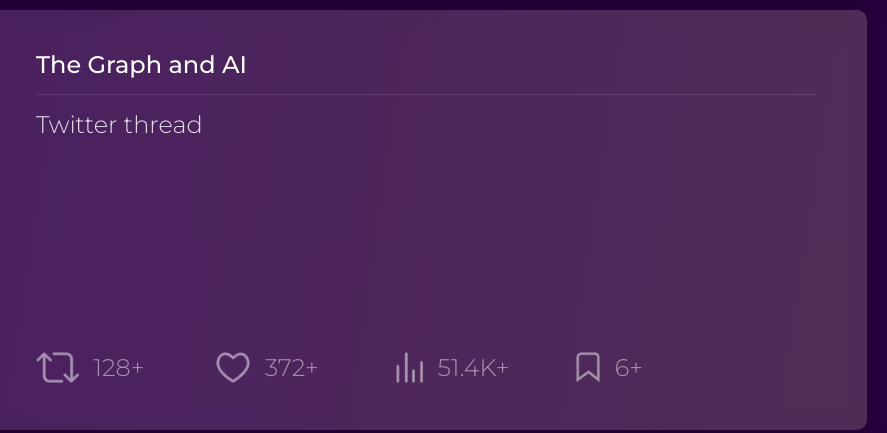
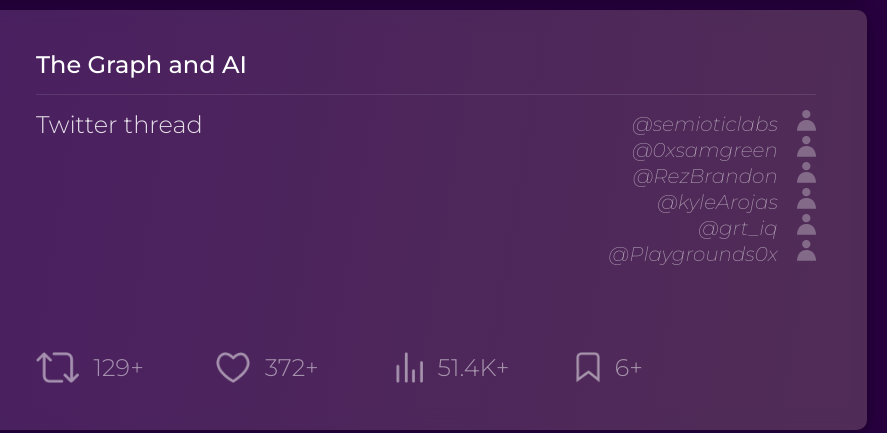
Before and after one commit to Designatum/portfolio, a plain HTML site: page index.html in a window 1280 px wide. Shown: the part 6067-6500 px from the top of the page, 393-1280 px from the left. Drawn offline with nearby package versions, Linux system fonts and the light colour scheme.

Commit message:
followers' traking + viewport fix

```diff
--- a/css/style.css
+++ b/css/style.css
@@ -130,7 +130,7 @@ hr {
 }
 
 .stats-item {
-    min-width: 180px;
+    width: 180px;
     height: 31px;
     font-size: 24px;
     font-weight: 300;
@@ -145,3 +145,23 @@ hr {
 .num {
     margin-left: 15px;
 }
+
+
+.info-info {
+    display: flex;
+}
+.info-type {
+    flex: 1 1 auto;
+}
+.username {
+    font-size: 20px;
+    font-weight: 300;
+    font-style: italic;
+    opacity: 0.5;
+}
+.icon-follower {
+    margin-left: 15px;
+}
+.followers-item {
+    text-align: right;
+}
--- a/index.html
+++ b/index.html
@@ -2,7 +2,7 @@
 <html lang="en">
 <head>
     <meta charset="UTF-8">
-    <meta name="viewport" content="width=device-width, initial-scale=1.0">
+    <meta name="viewport" content="width=1270, initial-scale=1.0">
     <link rel="stylesheet" href="css\style.css">
     <script src="https://ajax.googleapis.com/ajax/libs/jquery/3.6.4/jquery.min.js"></script>
 
@@ -151,7 +151,21 @@
                                     <div class="info">
                                         <h4>The Graph Network: Breaking Down Query Cost Structure</h4>
                                         <hr>
-                                        <p class="info__type">Twitter thread</p>
+                                        <div class="info-info">
+                                            <div class="info-type">
+                                                <p class="info__type">Twitter thread</p>
+                                            </div>
+                                            <div class="followers">
+                                                <div class="followers-item">
+                                                    <span class="username">@schmid_si</span>
+                                                    <img class="icon-follower" src="img\icons\Follower-icon.png" alt="follower icon">
+                                                </div>
+                                                <div class="followers-item">
+                                                    <span class="username">@Marcus_Rein_</span>
+                                                    <img class="icon-follower" src="img\icons\Follower-icon.png" alt="follower icon">
+                                                </div>
+                                            </div>
+                                        </div>
                                     </div>
                                     <div class="stats">
                                         <div class="stats-item">
@@ -167,7 +181,7 @@
                                             <span class="num">22.9K+</span>
                                         </div>
                                         <div class="stats-item">
-                                            <img class="icon bookmark" src="img\icons\Bookmarks-icon.png" alt="boolmark icon">
+                                            <img class="icon bookmark" src="img\icons\Bookmarks-icon.png" alt="bookmark icon">
                                             <span class="num">6+</span>
                                         </div>
                                     </div>
@@ -183,7 +197,21 @@
                                     <div class="info">
                                         <h4>GraphLooker: A Practical Example</h4>
                                         <hr>
-                                        <p class="info__type">Twitter thread</p>
+                                        <div class="info-info">
+                                            <div class="info-type">
+                                                <p class="info__type">Twitter thread</p>
+                                            </div>
+                                            <div class="followers">
+                                                <div class="followers-item">
+                                                    <span class="username">@abhayait</span>
+                                                    <img class="icon-follower" src="img\icons\Follower-icon.png" alt="follower icon">
+                                                </div>
+                                                <div class="followers-item">
+                                                    <span class="username">@dapplooker_eth</span>
+                                                    <img class="icon-follower" src="img\icons\Follower-icon.png" alt="follower icon">
+                                                </div>
+                                            </div>
+                                        </div>
                                     </div>
                                     <div class="stats">
                                         <div class="stats-item">
@@ -196,7 +224,7 @@
                                         </div>
                                         <div class="stats-item">
                                             <img class="icon view" src="img\icons\View-icon.png" alt="view icon">
-                                            <span class="num">1174+</span>
+                                            <span class="num">1.1K+</span>
                                         </div>
                                         <!-- <div class="stats-item">
                                             <img class="icon bookmark" src="/img/icons/Bookmarks-icon.svg" alt="boolmark icon">
@@ -246,12 +274,42 @@
                                     <div class="info">
                                         <h4>The Graph and AI</h4>
                                         <hr>
-                                        <p class="info__type">Twitter thread</p>
+                                        <div class="info-info">
+                                            <div class="info-type">
+                                                <p class="info__type">Twitter thread</p>
+                                            </div>
+                                            <div class="followers">
+                                                <div class="followers-item">
+                                                    <span class="username">@semioticlabs</span>
+                                                    <img class="icon-follower" src="img\icons\Follower-icon.png" alt="follower icon">
+                                                </div>
+                                                <div class="followers-item">
+                                                    <span class="username">@0xsamgreen</span>
+                                                    <img class="icon-follower" src="img\icons\Follower-icon.png" alt="follower icon">
+                                                </div>
+                                                <div class="followers-item">
+                                                    <span class="username">@RezBrandon</span>
+                                                    <img class="icon-follower" src="img\icons\Follower-icon.png" alt="follower icon">
+                                                </div>
+                                                <div class="followers-item">
+                                                    <span class="username">@kyleArojas</span>
+                                                    <img class="icon-follower" src="img\icons\Follower-icon.png" alt="follower icon">
+                                                </div>
+                                                <div class="followers-item">
+                                                    <span class="username">@grt_iq</span>
+                                                    <img class="icon-follower" src="img\icons\Follower-icon.png" alt="follower icon">
+                                                </div>
+                                                <div class="followers-item">
+                                                    <span class="username">@Playgrounds0x</span>
+                                                    <img class="icon-follower" src="img\icons\Follower-icon.png" alt="follower icon">
+                                                </div>
+                                            </div>
+                                        </div>
                                     </div>
                                     <div class="stats">
                                         <div class="stats-item">
                                             <img class="icon retweet" src="img\icons\Retweet-icon.png" alt="retweet icon">
-                                            <span class="num">128+</span>
+                                            <span class="num">129+</span>
                                         </div>
                                         <div class="stats-item">
                                             <img class="icon like" src="img\icons\Like-icon.png" alt="like icon">
@@ -262,7 +320,7 @@
                                             <span class="num">51.4K+</span>
                                         </div>
                                         <div class="stats-item">
-                                            <img class="icon bookmark" src="img\icons\Bookmarks-icon.png" alt="boolmark icon">
+                                            <img class="icon bookmark" src="img\icons\Bookmarks-icon.png" alt="bookmark icon">
                                             <span class="num">6+</span>
                                         </div>
                                     </div>
```
Also changed, not shown: img/icons/Follower-icon.png (added).
